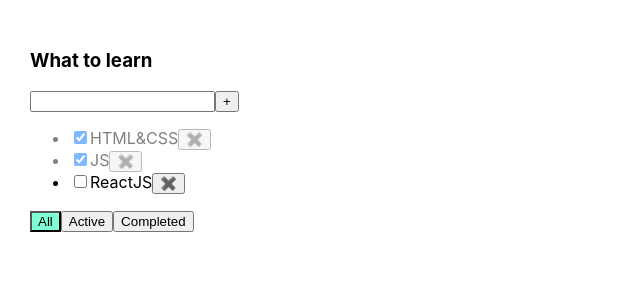
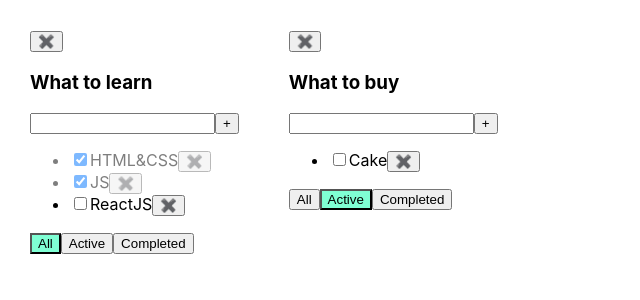
Before and after one commit to kitsune-oksi/1-todolist, a React (Create React App) app: page / in a window 1280 px wide. Shown: the top 300 px of the page, without its empty margins (0-640 px from the left). Built offline with nearby package versions, Linux system fonts and the light colour scheme.

Commit message:
add second todolist

```diff
--- a/src/App.tsx
+++ b/src/App.tsx
@@ -3,60 +3,108 @@
 import './App.css';
 import {TaskType, Todolist} from "./Todolist";
 
-export type filterValueType = 'All' | 'Active' | 'Completed'
+export type FilterValueType = 'All' | 'Active' | 'Completed'
+
+type TodoListsType = {
+    id: string
+    title: string
+    filter: FilterValueType
+}
+
+type TaskStateType = {
+    [key: string]: TaskType[]
+}
 
 function App() {
-    let [tasks, setTasks] = useState<Array<TaskType>>([
+
+    const todoListId1 = v1();
+    const todoListId2 = v1();
+
+    const [todoLists, setTodoLists] = useState<Array<TodoListsType>>(
+        [
+            {id: todoListId1, title: 'What to learn', filter: 'All'},
+            {id: todoListId2, title: 'What to buy', filter: 'Active'}
+        ]
+    )
+
+    const [tasks, setTasks] = useState<TaskStateType>(
+        {
+            [todoListId1]: [
                 {id: v1(), title: 'HTML&CSS', isDone: true},
                 {id: v1(), title: 'JS', isDone: true},
                 {id: v1(), title: 'ReactJS', isDone: false}
-    ])
+            ],
+            [todoListId2]: [
+                {id: v1(), title: 'Apples', isDone: true},
+                {id: v1(), title: 'Oranges', isDone: true},
+                {id: v1(), title: 'Cake', isDone: false}
+            ],
+        }
+    )
 
-    const removeTask = (id: string) => {
-        let filteredTask = tasks.filter((task) => task.id != id);
-        setTasks(filteredTask)
+    const removeTask = (id: string, todoListId: string) => {
+        const todoListsTasks = tasks[todoListId];
+        tasks[todoListId] = todoListsTasks.filter((task) => task.id != id);
+        setTasks({...tasks})
     }
 
-    let [filter, setFilter] = useState<filterValueType>('All');
 
-    let tasksForToDoList = tasks;
-
-    if (filter === 'Active') {
-        tasksForToDoList = tasks.filter((task) => !task.isDone)
-    } else if (filter === 'Completed') {
-        tasksForToDoList = tasks.filter((task) => task.isDone)
+    const changeFiler = (value: FilterValueType, todoListId: string) => {
+        const todoList = todoLists.find(tl => tl.id === todoListId);
+        if (todoList) {
+            todoList.filter = value;
+            setTodoLists([...todoLists])
+        }
     }
 
-    const changeFiler = (value: filterValueType) => {
-        setFilter(value)
+    const addTask = (title: string, todoListId: string) => {
+        const todoListsTasks = tasks[todoListId];
+        const task = {id: v1(), title: title, isDone: false};
+        tasks[todoListId] = [task, ...todoListsTasks];
+        setTasks({...tasks});
     }
 
-    const addTask = (title: string) => {
-        let task = {id: v1(), title: title, isDone: false};
-        let newTasks = [task, ...tasks];
-        setTasks(newTasks);
+    const changeTaskStatus = (id: string, isDone: boolean, todoListId: string) => {
+        const todoListsTasks = tasks[todoListId];
+        const task = todoListsTasks.find(t => t.id === id)
+        if (task) {
+            task.isDone = isDone;
+            setTasks({...tasks})
+        }
     }
 
-    const changeTaskStatus = (id: string, isDone: boolean) => {
-        // let task = tasks.find(t => t.id === id)
-        // if (task) {
-        //     task.isDone = isDone;
-        //     console.log(task)
-        //     setTasks([...tasks])
-        // }
-        setTasks(tasks.map(el => el.id === id ? {...el, isDone: isDone} : el))
+    const removeTodoList = (id: string) => {
+        setTodoLists(todoLists.filter(tl => tl.id !== id));
+        delete tasks[id];
+        setTasks({...tasks})
     }
 
     return (
         <div className="App">
-            <Todolist title='What to learn'
+            {todoLists.map(todoList => {
+                    const todoListsTasks = tasks[todoList.id];
+                    let tasksForToDoList = todoListsTasks;
+
+                    if (todoList.filter === 'Active') {
+                        tasksForToDoList = todoListsTasks.filter((task) => !task.isDone)
+                    } else if (todoList.filter === 'Completed') {
+                        tasksForToDoList = todoListsTasks.filter((task) => task.isDone)
+                    }
+                    return (
+                        <Todolist id={todoList.id}
+                                  key={todoList.id}
+                                  title={todoList.title}
                                   tasks={tasksForToDoList}
                                   removeTask={removeTask}
                                   filerTask={changeFiler}
                                   addTask={addTask}
                                   changeTaskStatus={changeTaskStatus}
-                      filter={filter}
+                                  filter={todoList.filter}
+                                  removeTodoList={removeTodoList}
                         />
+                    )
+                }
+            )}
         </div>
     );
 }
--- a/src/Todolist.tsx
+++ b/src/Todolist.tsx
@@ -1,5 +1,5 @@
 import React, {ChangeEvent, KeyboardEvent, useState} from 'react';
-import {filterValueType} from "./App";
+import {FilterValueType} from "./App";
 import {Button} from "./Button";
 import './App.css';
 
@@ -10,18 +10,20 @@
 }
 
 type PropsType = {
+    id: string
     title: string
     tasks: Array<TaskType>
-    removeTask: (id: string) => void
-    filerTask: (value: filterValueType) => void
-    addTask: (title: string) => void
-    changeTaskStatus: (id: string, isDone: boolean) => void
-    filter: filterValueType
+    removeTask: (id: string, todoListId: string) => void
+    filerTask: (value: FilterValueType, todoListId: string) => void
+    addTask: (title: string, todoListId: string) => void
+    changeTaskStatus: (id: string, isDone: boolean, todoListId: string) => void
+    filter: FilterValueType
+    removeTodoList: (id: string) => void
 }
 
 const ALL = "All";
 const ACTIVE = "Active";
-const COMPLETED  = "Completed"
+const COMPLETED = "Completed"
 
 export function Todolist(props: PropsType) {
     const [title, setTitle] = useState('')
@@ -30,7 +32,7 @@
     const addTaskHandler = () => {
         const newTitle = title.trim()
         if (newTitle) {
-            props.addTask(title)
+            props.addTask(title, props.id)
             setTitle('')
         } else {
             setError('Title is required!')
@@ -46,18 +48,19 @@
         setError(null)
     }
 
-    const onClickFilterHandler = (nameButton: filterValueType) => {
-        props.filerTask(nameButton);
+    const onClickFilterHandler = (nameButton: FilterValueType) => {
+        props.filerTask(nameButton, props.id);
     }
-    const onClickRemoveTaskHandler = (taskId: string) => props.removeTask(taskId)
+    const onClickRemoveTaskHandler = (taskId: string) => props.removeTask(taskId, props.id)
 
     const onChangeCheckboxHandler = (e: ChangeEvent<HTMLInputElement>, taskId: string) => {
         let newIsDoneValue = e.currentTarget.checked
-        props.changeTaskStatus(taskId, newIsDoneValue)
+        props.changeTaskStatus(taskId, newIsDoneValue, props.id)
     }
 
     return (
         <div>
+            <Button title={'✖️'} callback={()=>props.removeTodoList(props.id)}/>
             <h3>{props.title}</h3>
             <div>
                 <input value={title}
@@ -85,7 +88,7 @@
                         callback={() => onClickFilterHandler(ALL)}/>
                 <Button className={props.filter === ACTIVE ? 'active-filter' : ''} title={ACTIVE}
                         callback={() => onClickFilterHandler(ACTIVE)}/>
-                <Button className={props.filter === COMPLETED  ? 'active-filter' : ''} title={COMPLETED}
+                <Button className={props.filter === COMPLETED ? 'active-filter' : ''} title={COMPLETED}
                         callback={() => onClickFilterHandler(COMPLETED)}/>
             </div>
         </div>
```
Lines whose indentation alone changed are shown as unchanged.
